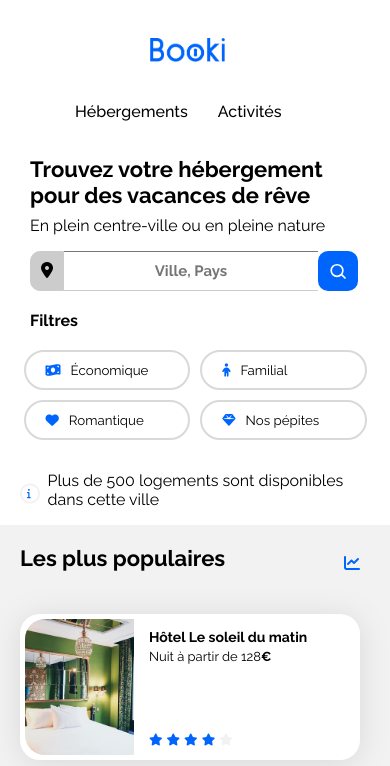
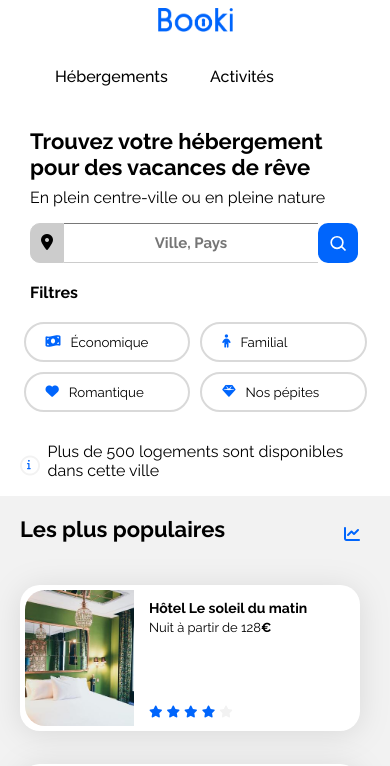
Before and after one commit to AiserJ/Projet-OpenClassrooms, a plain HTML site: page index.html in a window 390 px wide. Shown: the top 766 px of the page. Drawn offline with Linux system fonts and the light colour scheme.

Commit message:
Filtre corrige hover et centrage mobile a faire

```diff
--- a/css/style.css
+++ b/css/style.css
@@ -124,7 +124,12 @@ p {
 .filtres {
     display: flex;
     flex-direction: column;
+    justify-content: center;
     font-weight: bold;
+}
+
+.filtres-tt {
+    display: flex;
 }
 
 .search-section {
@@ -174,6 +179,7 @@ p {
 
 .filtres {
     display: flex;
+    padding-right: 10px;
 }
 
 .filters-section {
@@ -479,12 +485,31 @@ footer {
         font-size: 13px;
     }
 
-    footer {
-
-    }
 
     .btn-icon {
         display: none;
+    }
+
+    .filtres-tt{
+        display: block;
+    }
+
+    .filtres {
+        margin-top: 20px;
+        margin-bottom: 20px;
+    }
+
+    header {
+        padding-left: 0px;
+    }
+
+    .logo {
+        padding: 0px;
+    }
+    nav {
+        padding: 0px;
+        padding-top: 10px;
+        padding-bottom: 10px;
     }
 }
 
@@ -498,18 +523,37 @@ footer {
         padding: 0px;
     }
 
-    .logo {
-        padding-left: 150px;
+    .logo-containeur {
+        width: 100%;
+        display: flex;
+        justify-content: center;
     }
 
     .nav-bar {
-        padding-right: 60px;
-        padding-left: 60px;
+        width: 100%;
+        padding-top: 25px;
+        padding-bottom: 25px;
     }
 
     nav {
         flex-wrap: wrap;
         padding: 0px;
+    }
+
+    .nav-item a {
+        width: 100%;
+        height: 100%;
+    }
+
+    .nav-item {
+        width: 100%;
+        display: flex;
+    }
+
+    .nav-bar a:hover {
+        color: var(--main-color);
+        text-decoration: underline;
+        text-decoration-thickness: 2px;
     }
 
     h1 {
@@ -524,7 +568,7 @@ footer {
         display: flex;
         padding-left: 10px;
         padding-right: 10px;
-        margin-top: 100px;
+        margin-top: 75px;
         width: 95%;
     }
 
@@ -563,6 +607,7 @@ footer {
 
     .filtres {
         display: flex;
+        justify-content: none;
         margin: 20px;
     }
 
@@ -571,6 +616,10 @@ footer {
         flex-wrap: wrap;
         margin-top: 0px;
         justify-content: center;
+    }
+
+    .filtres-tt{
+        display: block;
     }
 
     .filter-btn {
--- a/index.html
+++ b/index.html
@@ -16,14 +16,15 @@
 
 <body>
     <nav>
-        <img src="images/logo/Booki.png" alt="Logo Booki" class="logo">
+        <div class="logo-containeur">
+            <img src="images/logo/Booki.png" alt="Logo Booki" class="logo">
+        </div>
         <ul class="nav-bar">
             <li class="nav-item"><a href="#">Hébergements</a></li>
             <li class="nav-item"><a href="#">Activités</a></li>
         </ul>
     </nav>
-    <header>
-        <section class="search-section">
+    <header class="search-section">
             <h1>Trouvez votre hébergement pour des vacances de rêve</h1>
             <p class="centre-ville">En plein centre-ville ou en pleine nature</p>
             <div class="search-bar">
@@ -37,6 +38,7 @@
                 </svg>
             </div>
             <article>
+                <div class="filtres-tt">
                 <span class="filtres">Filtres</span>
                 <div class="filters">
                     <button class="filter-btn"><i class="fa-solid fa-money-bill-wave"></i>Économique</button>
@@ -44,6 +46,7 @@
                     <button class="filter-btn"><i class="fa-solid fa-heart"></i>Romantique</button>
                     <button class="filter-btn"><i class="fa-solid fa-gem"></i>Nos pépites</button>
                  </div>
+                </div>
                 <div class="info-container">
                     <span class="fa-stack">
                         <i class="far fa-circle fa-stack 2x"></i>
@@ -52,7 +55,6 @@
                         <p class="info-logements">Plus de 500 logements sont disponibles dans cette ville</p>
                 </div>
             </article>
-        </section>
     </header>
         <main class="main-container">
             <div class="hebergements-and-populaires">
```
